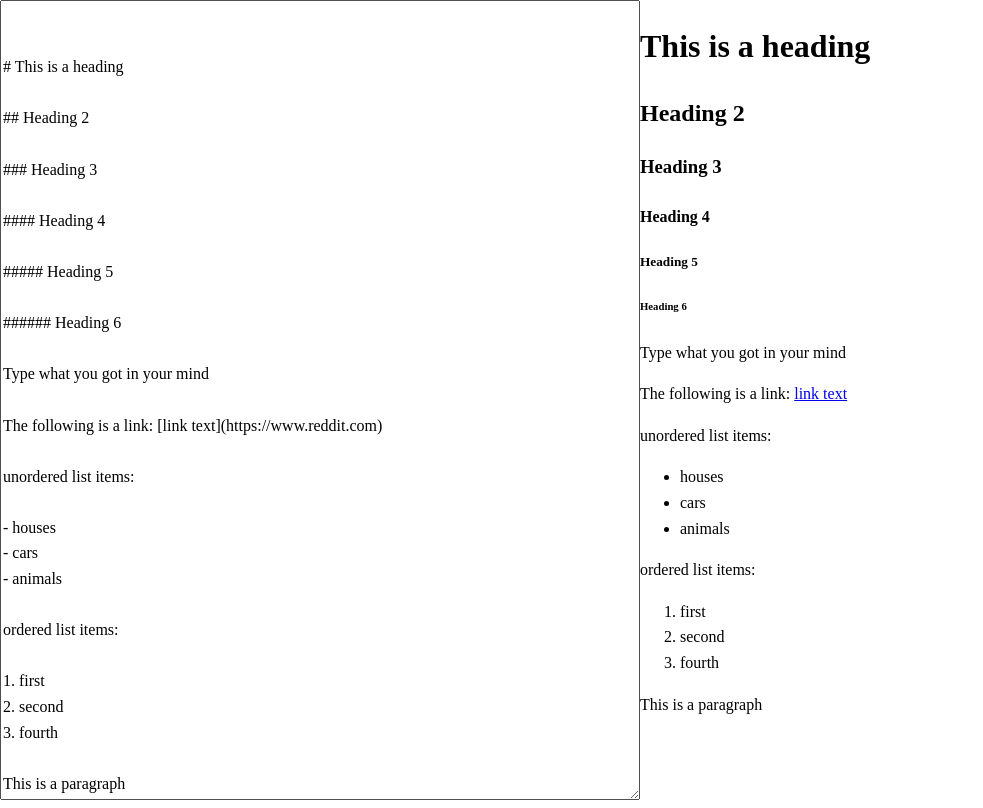
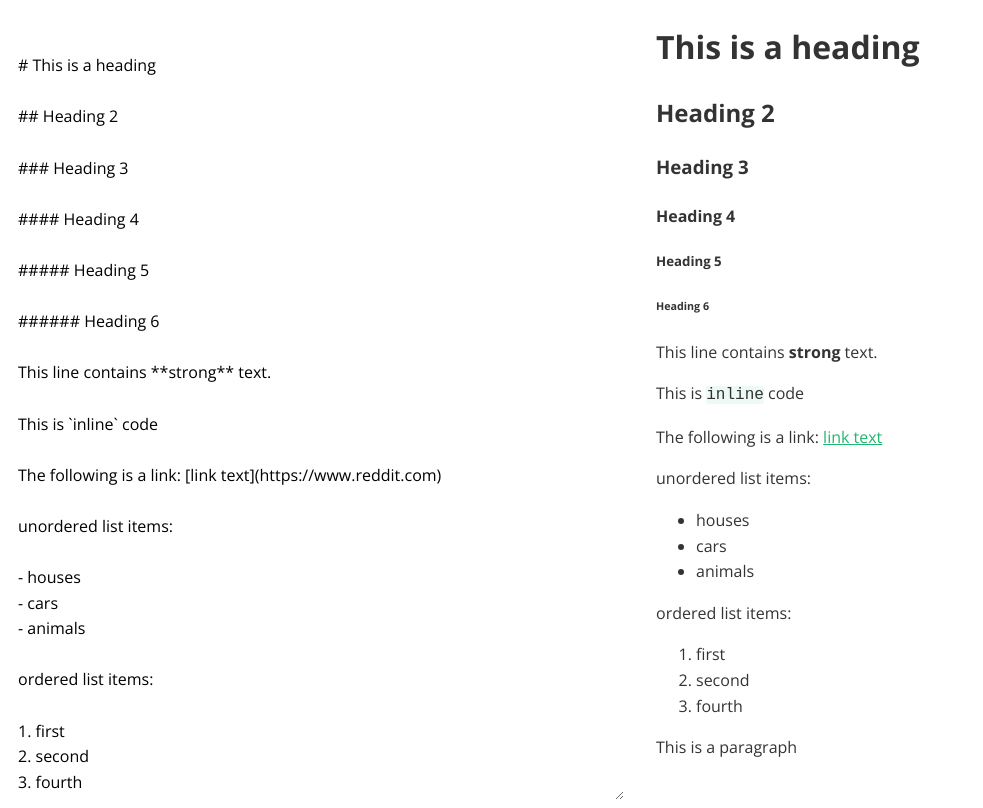
Before and after one commit to stanulilic/markdown-editor, a React (Create React App) app: page / in a window 1280 px wide. Shown: the whole page, without its empty margins (0-983 px from the left). Built offline with nearby package versions, Linux system fonts and the light colour scheme.

Commit message:
(style): customize the scrollbars

```diff
--- a/public/index.html
+++ b/public/index.html
@@ -24,6 +24,7 @@
       work correctly both with client-side routing and a non-root public URL.
       Learn how to configure a non-root public URL by running `npm run build`.
     -->
+    <link href="https://fonts.googleapis.com/css2?family=Open+Sans:wght@400;700&display=swap" rel="stylesheet">
     <title>Markdown Editor</title>
   </head>
   <body>
--- a/src/App.js
+++ b/src/App.js
@@ -19,7 +19,9 @@ const App = () => {
 
 ###### Heading 6
 
-Type what you got in your mind
+This line contains **strong** text.
+
+This is \`inline\` code
 
 The following is a link: [link text](https://www.reddit.com)
 
@@ -48,7 +50,7 @@ This is a paragraph
 
         textAreaElement.addEventListener('scroll', onScrollHandler);
         mdPreviewElement.addEventListener('scroll', onScrollHandler);
-    });
+    }, []);
 
     const onScrollHandler = (e) => {
         const editorWrapperNode = editorWrapper.current;
--- a/src/MarkdownPreviewer.js
+++ b/src/MarkdownPreviewer.js
@@ -3,7 +3,7 @@ import React from 'react';
 const MarkdownPreviewer = (props) => {
     return (
         <div
-        className="markdown-previewer"
+        className="markdown-previewer editor-col"
         dangerouslySetInnerHTML={props.renderMarkdown} />
     )
 
--- a/src/TextEditor.js
+++ b/src/TextEditor.js
@@ -2,7 +2,7 @@ import React from 'react';
 
 const TextEditor = (props) => {
     return (
-        <div className="editor">
+        <div className="editor editor-col">
             <textarea
             defaultValue={props.text}
             className="markdown-input"
--- a/src/index.css
+++ b/src/index.css
@@ -1,5 +1,43 @@
 * {
     box-sizing: border-box;
+}
+
+html {
+    font-size: 16px;
+}
+
+body {
+    font-family: 'Open Sans', sans-serif;
+    font-size: 1rem;
+    color: rgba(0, 0, 0, .8);
+}
+
+
+textarea::-webkit-scrollbar, .markdown-previewer::-webkit-scrollbar {
+  width: 7px;               /* width of the entire scrollbar */
+}
+textarea::-webkit-scrollbar-track, .markdown-previewer::-webkit-scrollbar-track{
+  background: #fff;        /* color of the tracking area */
+}
+textarea::-webkit-scrollbar-thumb, .markdown-previewer::-webkit-scrollbar-thumb{
+  border-radius: 4px;       /* roundness of the scroll thumb */
+  background-color: rgba(0,0,0,.5);
+  -webkit-box-shadow: 0 0 1px rgba(255,255,255,.5);
+}
+
+
+h1, h2, h3, h4, h5, h6 {
+    font-weight: 700;
+}
+
+a {
+    color: rgba(33, 181, 111, 1);
+}
+
+p code {
+    background-color: rgba(33, 181, 111, 0.08);
+    border-radius: 3px;
+    padding: 0.2rem, 0.4rem
 }
 .editor-container {
     line-height: 1.6;
@@ -16,8 +54,17 @@
     line-height: 1.6;
 }
 
+.markdown-input{
+    border: 0;
+    outline: none;
+}
 
-.markdown-previewer, .markdown-input textarea {
+
+.markdown-previewer, .markdown-input  {
     max-height: 100vh;
     overflow-y: scroll;
 }
+
+.editor-col {
+  padding: 0 1rem;
+}
```
